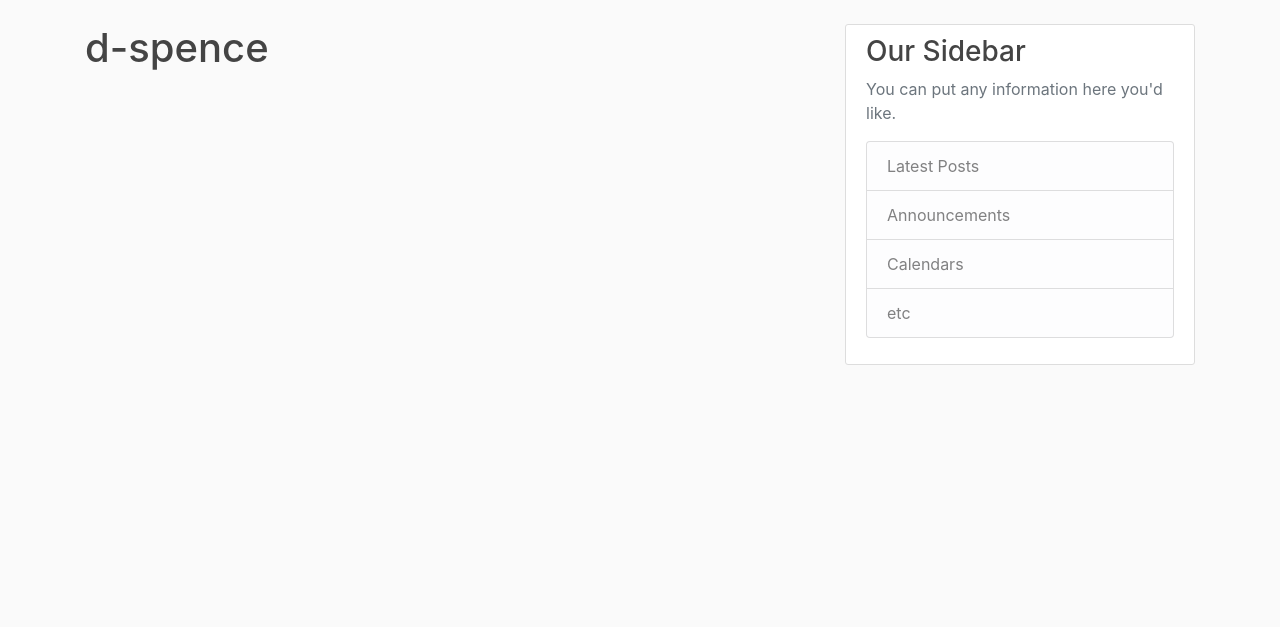
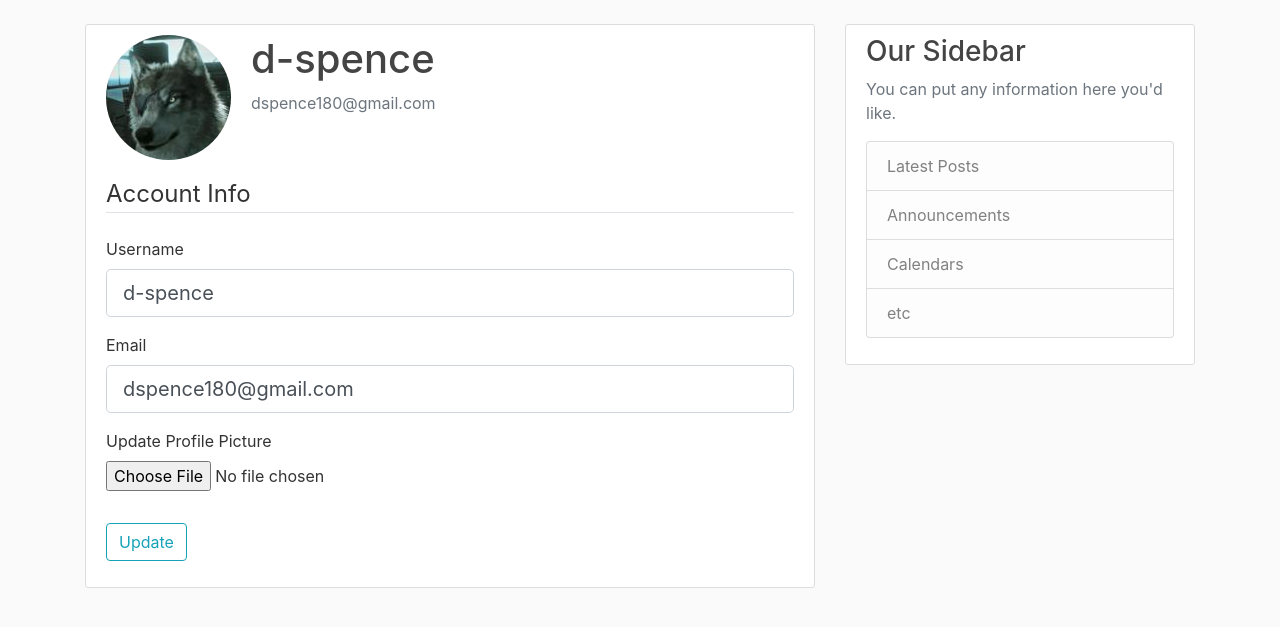
Before and after one commit to ds89/Flask_Blog, a Flask app: page /account in a window 1280 px wide. Shown: the part 56-683 px from the top of the page. Run offline with Flask 2, Linux system fonts and the light colour scheme; a user stored in the database is signed in; some libraries are stand-ins or nearby versions.

Commit message:
Tutorial 7 End

```diff
--- a/flaskblog/forms.py
+++ b/flaskblog/forms.py
@@ -1,4 +1,6 @@
 from flask_wtf import FlaskForm
+from flask_wtf.file import FileField, FileAllowed
+from flask_login import current_user
 from wtforms import StringField, PasswordField, SubmitField, BooleanField
 from wtforms.validators import DataRequired, Length, Email, EqualTo, ValidationError
 from flaskblog.models import User
@@ -27,3 +29,22 @@ class LoginForm(FlaskForm):
     password = PasswordField('Password', validators=[DataRequired()])
     remember = BooleanField('Remember Me')
     submit = SubmitField('Login')
+
+
+class UpdateAccountForm(FlaskForm):
+    username = StringField('Username', validators=[DataRequired(), Length(min=2, max=20)])
+    email = StringField('Email', validators=[DataRequired(), Email()])
+    picture = FileField('Update Profile Picture', validators=[FileAllowed(['jpg', 'png'])])
+    submit = SubmitField('Update')
+
+    def validate_username(self, username):
+        if username.data != current_user.username:
+            user = User.query.filter_by(username=username.data).first()
+            if user:
+                raise ValidationError('That username is taken. Please choose a different one.')
+
+    def validate_email(self, email):
+        if email.data != current_user.email:
+            user = User.query.filter_by(email=email.data).first()
+            if user:
+                raise ValidationError('That email is taken. Please choose a different one.')
--- a/flaskblog/routes.py
+++ b/flaskblog/routes.py
@@ -1,6 +1,9 @@
+import os
+import secrets
+from PIL import Image
 from flask import render_template, url_for, flash, redirect, request
 from flaskblog import app, db, bcrypt
-from flaskblog.forms import RegistrationForm, LoginForm
+from flaskblog.forms import RegistrationForm, LoginForm, UpdateAccountForm
 from flaskblog.models import User, Post
 from flask_login import login_user, current_user, logout_user, login_required
 
@@ -68,7 +71,39 @@ def logout():
     return redirect(url_for('home'))
 
 
-@app.route("/account")
+def save_picture(form_picture):
+    random_hex = secrets.token_hex(8)
+    _, f_ext = os.path.splitext(form_picture.filename)
+    picture_fn = random_hex + f_ext
+    picture_path = os.path.join(app.root_path, 'static/profile_pics', picture_fn)
+
+    output_size = (125, 125)
+    i = Image.open(form_picture)
+    i.thumbnail(output_size)
+
+    i.save(picture_path)
+
+    return picture_fn
+
+
+@app.route("/account", methods=['GET', 'POST'])
 @login_required
 def account():
-    return render_template('account.html', title='Account')
+    form = UpdateAccountForm()
+    if form.validate_on_submit():
+        if form.picture.data:
+            old_picture = current_user.image_file # Temporarily remember old picture
+            picture_file = save_picture(form.picture.data)
+            current_user.image_file = picture_file
+            if old_picture != 'default.jpg': # Remove old profile pic if not default image
+                os.remove(os.path.join(app.root_path, 'static/profile_pics', old_picture))
+        current_user.username = form.username.data
+        current_user.email = form.email.data
+        db.session.commit()
+        flash('Your account has been updated!', 'success')
+        return redirect(url_for('account'))
+    elif request.method == 'GET':
+        form.username.data = current_user.username
+        form.email.data = current_user.email
+    image_file = url_for('static', filename='profile_pics/' + current_user.image_file)
+    return render_template('account.html', title='Account', image_file=image_file, form=form)
--- a/flaskblog/templates/account.html
+++ b/flaskblog/templates/account.html
@@ -1,4 +1,56 @@
 {% extends "layout.html" %}
 {% block content %}
-    <h1>{{ current_user.username }}</h1>
+  <div class="content-section">
+    <div class="media">
+      <img class="rounded-circle account-img" src="{{ image_file }}">
+      <div class="media-body">
+        <h2 class="account-heading">{{ current_user.username }}</h2>
+        <p class="text-secondary">{{ current_user.email }}</p>
+      </div>
+    </div>
+      <form method="POST" action="" enctype="multipart/form-data">
+          {{ form.hidden_tag() }}
+          <fieldset class="form-group">
+              <legend class="border-bottom mb-4">Account Info</legend>
+              <div class="form-group">
+                  {{ form.username.label(class="form-control-label") }}
+                  {% if form.username.errors %}
+                      {{ form.username(class="form-control form-control-lg is-invalid") }}
+                      <div class="invalid-feedback">
+                          {% for error in form.username.errors %}
+                              <span>{{ error }}</span>
+                          {% endfor %}
+                      </div>
+                  {% else %}
+                      {{ form.username(class="form-control form-control-lg") }}
+                  {% endif %}
+              </div>
+              <div class="form-group">
+                  {{ form.email.label(class="form-control-label") }}
+                  {% if form.email.errors %}
+                      {{ form.email(class="form-control form-control-lg is-invalid") }}
+                      <div class="invalid-feedback">
+                          {% for error in form.email.errors %}
+                              <span>{{ error }}</span>
+                          {% endfor %}
+                      </div>
+                  {% else %}
+                      {{ form.email(class="form-control form-control-lg") }}
+                  {% endif %}
+              </div>
+              <div class="form-group">
+                {{ form.picture.label() }}
+                {{ form.picture(class="form-control-file") }}
+                {% if form.picture.errors %}
+                  {% for error in form.picture.errors %}
+                    <span class="text-danger">{{ error }}</span></br>
+                  {% endfor %}
+                {% endif %}
+              </div>
+          </fieldset>
+          <div class="form-group">
+              {{ form.submit(class="btn btn-outline-info") }}
+          </div>
+      </form>
+  </div>
 {% endblock content %}
--- a/run.py
+++ b/run.py
@@ -1,5 +1,4 @@
 # Flask Blog app
-# Env Variables: FLASK_APP=flaskblog.py, FLASK_DEBUG=1
 
 from flaskblog import app
 
```
Also changed, not shown: flaskblog/site.db, flaskblog/static/profile_pics/a618f2e6228fd2ef.jpg (added), flaskblog/static/profile_pics/c2fdeb85b0d226ca.jpg (added), flaskblog/static/profile_pics/default.jpg (added).
